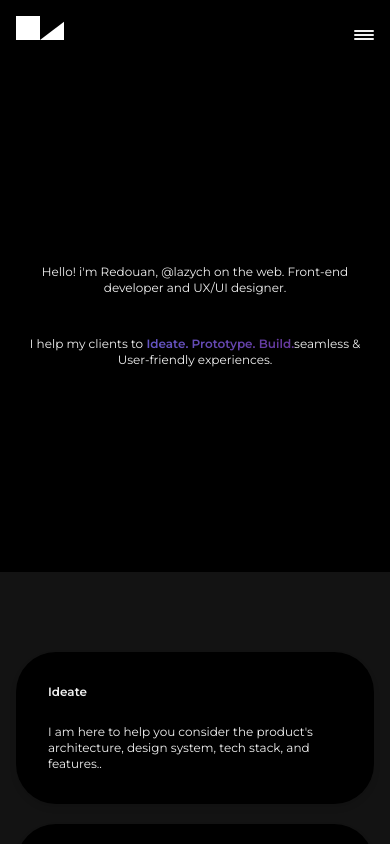
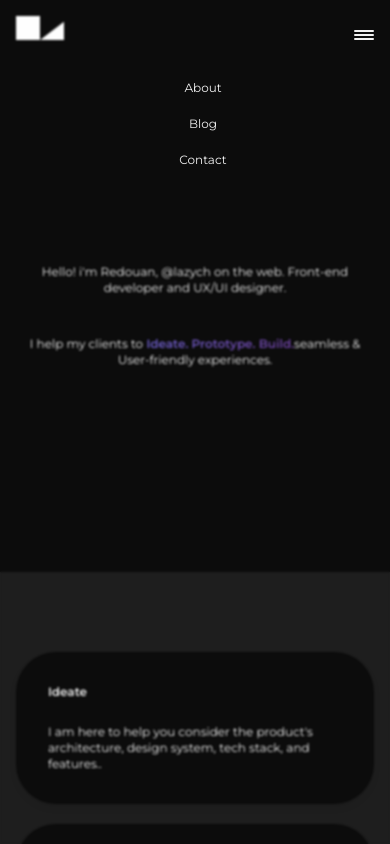
Before and after one commit to resherra/rssh.studio, a React app: page / in a window 390 px wide. Both pictures are taken after a click on the button "toggle". Shown: the top 844 px of the page. Built offline with nearby package versions, Linux system fonts and the light colour scheme; what tailwind-clip-path would draw is missing.

Commit message:
nav menu

```diff
--- a/package.json
+++ b/package.json
@@ -5,8 +5,7 @@
   "main": "index.js",
   "scripts": {
     "dev": "webpack-dev-server",
-    "build": "webpack",
-    "test": "echo \"Error: no test specified\" && exit 1"
+    "build": "webpack"
   },
   "keywords": [],
   "author": "",
--- a/public/components/Header.js
+++ b/public/components/Header.js
@@ -1,8 +1,10 @@
-import React from "react"
+import React, { useState } from "react"
 import { Link } from "react-router-dom"
 import Page from "./Page"
 
 function Header() {
+  const [show, setShow] = useState(false)
+
   return (
     <Page>
       <nav className="max-w-screen-lg p-4 lg:m-auto flex items-baseline justify-between">
@@ -14,25 +16,19 @@ function Header() {
 
         <div>
           <div>
-            <ul className="flex-col lg:flex lg:flex-row gap-5 lg:gap-7 pl-4 lg:pl-0 text-center lg:mt-10 bg-zinc-200 bg-opacity-5 backdrop-blur-[1.2px] lg:bg-transparent fixed lg:static top-0 lg:-top-0 bottom-0 lg:-bottom-0 z-10 lg:z-auto pt-[5rem] lg:pt-0 right-0 lg:-right-0 w-screen lg:w-full hidden" id="menu-list">
+            <ul onClick={() => setShow(!show)} className={`flex-col lg:flex lg:flex-row gap-5 lg:gap-7 pl-4 lg:pl-0 text-center lg:mt-10 bg-zinc-200 bg-opacity-5 backdrop-blur-[1.2px] lg:bg-transparent fixed lg:static top-0 lg:-top-0 bottom-0 lg:-bottom-0 z-10 lg:z-auto pt-[5rem] lg:pt-0 right-0 lg:-right-0 w-screen lg:w-full + ${show ? " flex" : " hidden"}`}>
               <li>
-                <Link to="/About" className="nav-link">
-                  About
-                </Link>
+                <Link to="/About">About</Link>
               </li>
               <li>
-                <Link to="/Blog" className="nav-link">
-                  Blog
-                </Link>
+                <Link to="/Blog">Blog</Link>
               </li>
               <li>
-                <Link to="/Contact" className="nav-link">
-                  Contact
-                </Link>
+                <Link to="/Contact">Contact</Link>
               </li>
             </ul>
 
-            <button onClick={handleNav} className="toggle-button w-5 cursor-pointer relative lg:hidden z-20" aria-label="toggle">
+            <button onClick={() => setShow(!show)} className="toggle-button w-5 cursor-pointer relative lg:hidden z-20" aria-label="toggle">
               <span className="block bg-textColor h-0.5 mb-0.5 rounded-lg"></span>
               <span className="block bg-textColor h-0.5 mb-0.5 rounded-lg"></span>
               <span className="block bg-textColor h-0.5 rounded-lg"></span>
@@ -42,10 +38,6 @@ function Header() {
       </nav>
     </Page>
   )
-
-  function handleNav(e) {
-    console.log("test!")
-  }
 }
 
 export default Header
--- a/public/components/Home.js
+++ b/public/components/Home.js
@@ -1,7 +1,14 @@
-import React from "react"
+import React, { useState } from "react"
+import HomeServices from "./HomeServices"
 import Page from "./Page"
 
 function Home() {
+  const [active, setActive] = useState(false)
+
+  function handleClick() {
+    setActive(!active)
+  }
+
   return (
     <Page title="Home">
       <div className="h-[32rem] max-w-screen-lg p-4 lg:m-auto">
@@ -10,14 +17,14 @@ function Home() {
           <p className="patterns">
             I help my clients to
             <span className="bg-clip-text text-transparent bg-gradient-to-l from-gradientTo to-gradientFrom">
-              <span data-services="" data-link="link1" className="font-semibold cursor-pointer select-none">
+              <span onClick={handleClick} className="font-semibold cursor-pointer select-none">
                 {" "}
                 Ideate.
               </span>{" "}
-              <span data-services="" data-link="link2" className="font-semibold cursor-pointer select-none">
+              <span onClick={handleClick} className="font-semibold cursor-pointer select-none">
                 Prototype.
               </span>{" "}
-              <span data-services="" data-link="link3" className="font-semibold cursor-pointer select-none">
+              <span onClick={handleClick} className="font-semibold cursor-pointer select-none">
                 Build.
               </span>
             </span>
@@ -25,30 +32,7 @@ function Home() {
           </p>
         </div>
       </div>
-      <div className="bg-gridsColor rounded-b-3xl lg:rounded-none w-screen-lg lg:m-auto clip-path-mypolygon lg:clip-path-none">
-        <div className="grid grid-rows-3 lg:grid-cols-3 lg:grid-rows-1 gap-5 lg:gap-10 pt-20 pb-10 lg:py-14 max-w-screen-lg p-4 lg:m-auto">
-          <div className="bg-mainColor rounded-[2.5rem] p-8 flex flex-col justify-center lg:justify-start drop-shadow-md">
-            <h3 id="services" data-link="link1" className="font-semibold pb-6 lg:pb-10 lg:pt-3">
-              Ideate
-            </h3>
-            <p className="lg:pb-10">I am here to help you consider the product's architecture, design system, tech stack, and features..</p>
-          </div>
-
-          <div className="bg-mainColor rounded-[2.5rem] p-8 flex flex-col justify-center lg:justify-start drop-shadow-md">
-            <h3 id="services" data-link="link2" className="font-semibold pb-6 lg:pb-10 lg:pt-3">
-              Prototype
-            </h3>
-            <p className="lg:pb-10">Get your MVP ready and share it with your earliest adopters to gather feedback.</p>
-          </div>
-
-          <div className="bg-mainColor rounded-[2.5rem] p-8 flex flex-col justify-center lg:justify-start drop-shadow-md">
-            <h3 id="services" data-link="link3" className="font-semibold pb-6 lg:pb-10 lg:pt-3">
-              Build & deploy
-            </h3>
-            <p className="lg:pb-10">I will work to enhance your product and elevate it to the next level, then distribute the final version to the intended audience.</p>
-          </div>
-        </div>
-      </div>
+      <HomeServices active={active} />
     </Page>
   )
 }
--- /dev/null
+++ b/public/components/HomeServices.js
@@ -0,0 +1,35 @@
+import React from "react"
+import Page from "./Page"
+
+function HomeServices(props) {
+  return (
+    <Page>
+      <div className="bg-gridsColor rounded-b-3xl lg:rounded-none w-screen-lg lg:m-auto clip-path-mypolygon lg:clip-path-none">
+        <div className="grid grid-rows-3 lg:grid-cols-3 lg:grid-rows-1 gap-5 lg:gap-10 pt-20 pb-10 lg:py-14 max-w-screen-lg p-4 lg:m-auto">
+          <div className="bg-mainColor rounded-[2.5rem] p-8 flex flex-col justify-center lg:justify-start drop-shadow-md">
+            <h3 id="services" data-link="link1" className={`font-semibold pb-6 lg:pb-10 lg:pt-3 ${props.active ? " text-red-300" : ""}`}>
+              Ideate
+            </h3>
+            <p className="lg:pb-10">I am here to help you consider the product's architecture, design system, tech stack, and features..</p>
+          </div>
+
+          <div className="bg-mainColor rounded-[2.5rem] p-8 flex flex-col justify-center lg:justify-start drop-shadow-md">
+            <h3 id="services" data-link="link2" className={`font-semibold pb-6 lg:pb-10 lg:pt-3 ${props.active ? " text-red-300" : ""}`}>
+              Prototype
+            </h3>
+            <p className="lg:pb-10">Get your MVP ready and share it with your earliest adopters to gather feedback.</p>
+          </div>
+
+          <div className="bg-mainColor rounded-[2.5rem] p-8 flex flex-col justify-center lg:justify-start drop-shadow-md">
+            <h3 id="services" data-link="link3" className={`font-semibold pb-6 lg:pb-10 lg:pt-3 ${props.active ? " text-red-300" : ""}`}>
+              Build & deploy
+            </h3>
+            <p className="lg:pb-10">I will work to enhance your product and elevate it to the next level, then distribute the final version to the intended audience.</p>
+          </div>
+        </div>
+      </div>
+    </Page>
+  )
+}
+
+export default HomeServices
```
